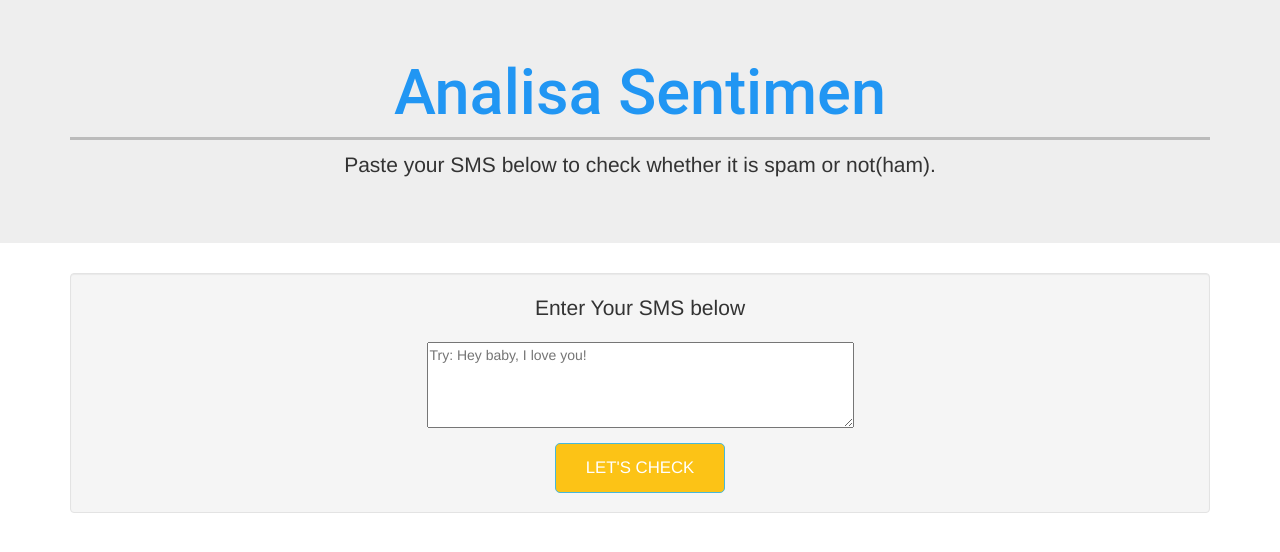
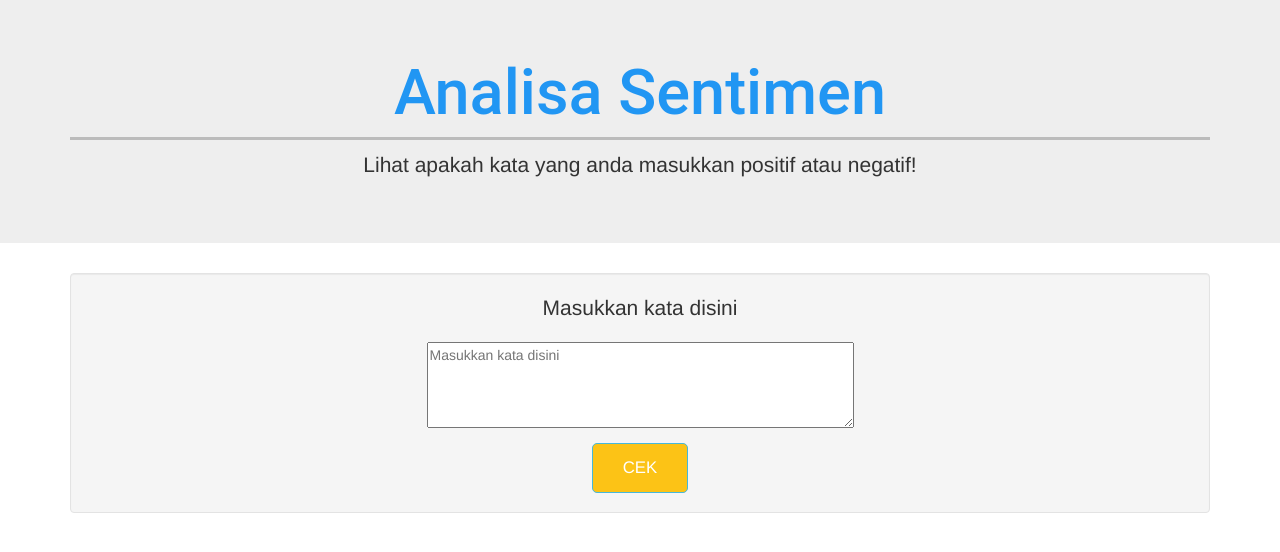
Before and after one commit to nabilsyahfiar/sentiment-analysis-resto, a Flask app: page / in a window 1280 px wide. Shown: the top 552 px of the page. Run offline with Flask 2, Linux system fonts and the light colour scheme; some libraries are stand-ins or nearby versions.

Commit message:
Mengubah beberapa tampilan halaman web

```diff
--- a/templates/home.html
+++ b/templates/home.html
@@ -1,7 +1,7 @@
 <!DOCTYPE html>
 <html>
 <head>
-	<title>SMS SPAM | HAM</title>
+	<title>Sentimen Analisis Deteksi</title>
 	<!-- <link rel="stylesheet" type="text/css" href="../static/css/styles.css"> -->
 	<meta charset="UTF-8">
   <meta name="viewport" content="width=device-width, initial-scale=1.0">
@@ -67,7 +67,7 @@
   <div class="jumbotron jumbotron-fluid p-y-3">
     <div class="container text-xs-center text-white">
       <h1 class="display-1 card-header" align="center" style="color:#2196F3;">Analisa Sentimen</h1>
-      <p class="lead" align="center"> Paste your SMS below to check whether it is spam or  not(ham).  </p>
+      <p class="lead" align="center">Lihat apakah kata yang anda masukkan positif atau negatif!</p>
     </div>
   </div>
 </header>
@@ -75,10 +75,10 @@
 <div class="container">
   <div class="well">
     <form action="{{ url_for('predict')}}" method="POST" align="center">
-      <p class="lead">Enter Your SMS below</p>
-      <textarea name="message" rows="4" cols="50" placeholder="Try: Hey baby, I love you!" required="required"></textarea>
+      <p class="lead">Masukkan kata disini</p>
+      <textarea name="message" rows="4" cols="50" placeholder="Masukkan kata disini" required="required"></textarea>
       <br/>
-      <input type="submit" class="btn-info btn" value="Let's Check" >
+      <input type="submit" class="btn-info btn" value="CEK" >
     </form>
   </div>
 </div>
```
